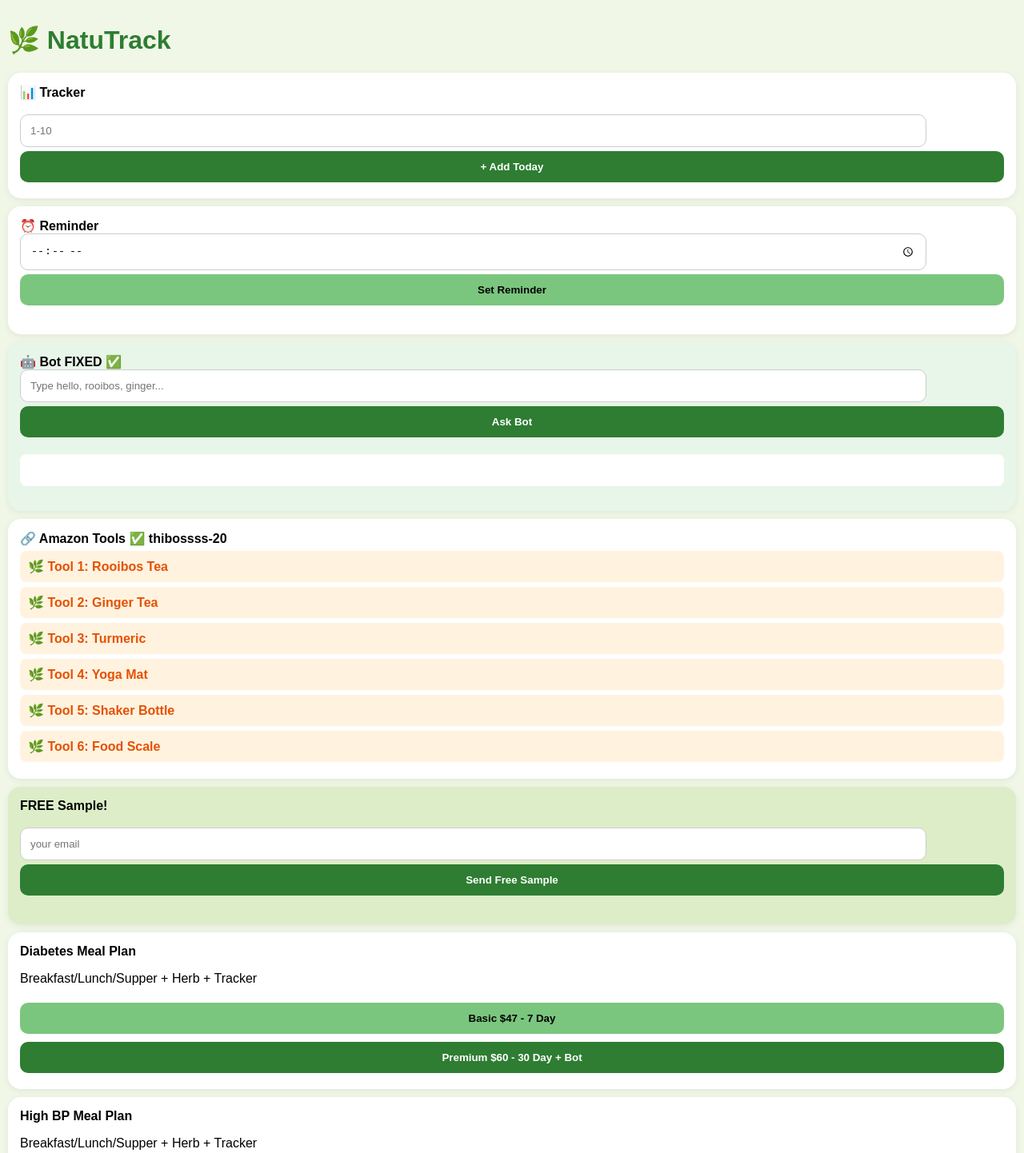
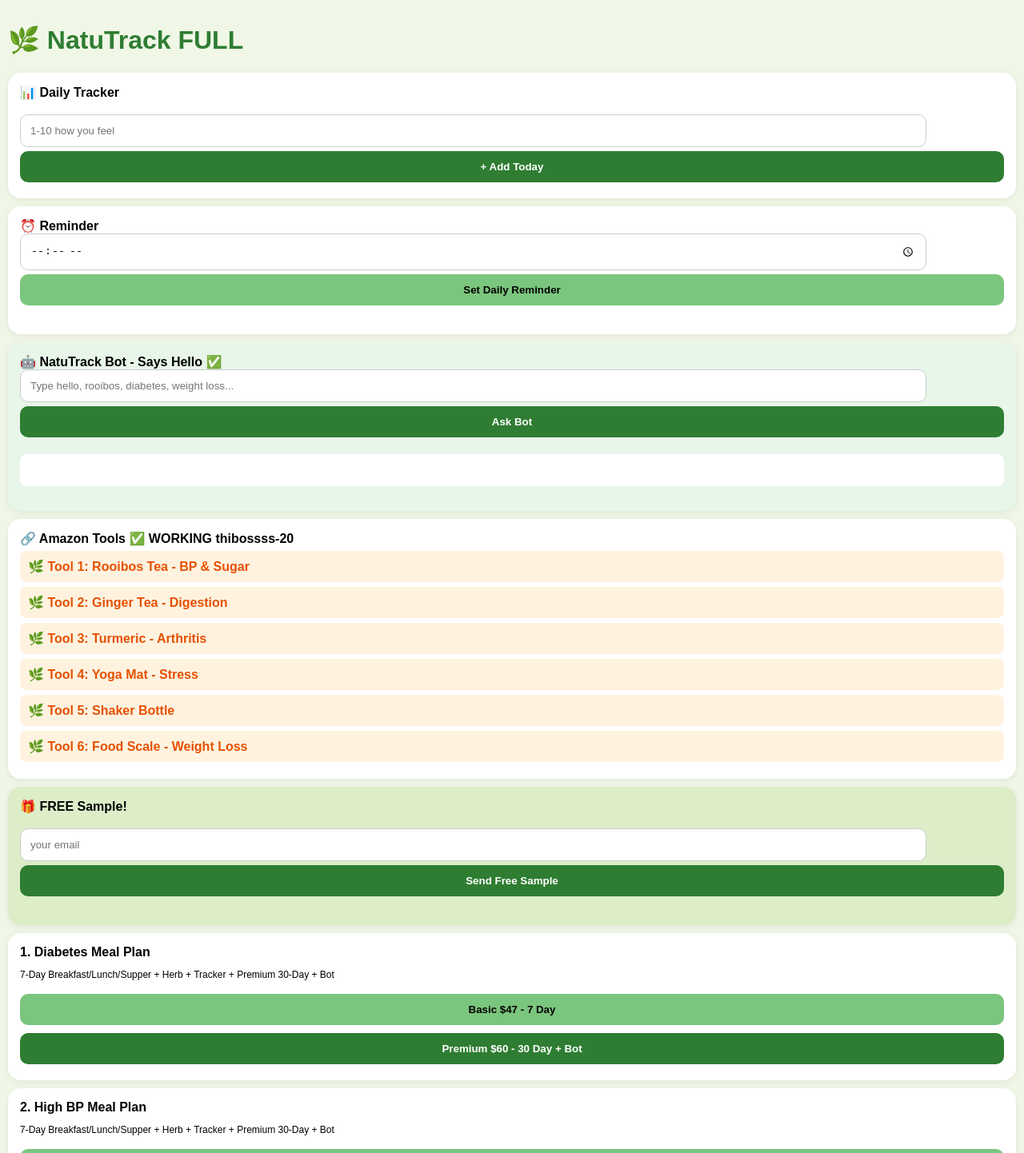
Before and after one commit to Thibossss-code/natutrackbot, a website: page index.html in a window 1280 px wide. Shown: the top 1442 px of the page at 80% size. Drawn offline with Linux system fonts and the light colour scheme.

Commit message:
Update index.html

```diff
--- a/index.html
+++ b/index.html
@@ -1,6 +1,6 @@
 <!DOCTYPE html>
 <html><head><meta charset="utf-8"><meta name="viewport" content="width=device-width,initial-scale=1">
-<title>NatuTrack</title>
+<title>NatuTrack - Full</title>
 <style>
 body{font-family:Arial;background:#f0f7e6;margin:0;padding:10px}
 .card{background:white;border-radius:16px;padding:15px;margin:10px 0;box-shadow:0 2px 8px #0001}
@@ -9,33 +9,33 @@ button{border:0;border-radius:10px;padding:12px;font-weight:bold;width:100%;marg
 input{padding:12px;border-radius:10px;border:1px solid #ccc;width:90%}
 a{display:block;padding:10px;background:#fff3e0;border-radius:8px;margin:6px 0;text-decoration:none;color:#e65100;font-weight:bold}
 </style></head><body>
-<h1 style="color:#2e7d32">🌿 NatuTrack</h1>
+<h1 style="color:#2e7d32">🌿 NatuTrack FULL</h1>
 
-<div class="card"><b>📊 Tracker</b><br><br>
-<input id="score" type="number" placeholder="1-10"><br>
+<div class="card"><b>📊 Daily Tracker</b><br><br>
+<input id="score" type="number" placeholder="1-10 how you feel"><br>
 <button class="b60" onclick="addTrack()">+ Add Today</button>
 <div id="trackList"></div></div>
 
 <div class="card"><b>⏰ Reminder</b><br>
 <input id="remTime" type="time"><br>
-<button class="b47" onclick="setRem()">Set Reminder</button>
+<button class="b47" onclick="setRem()">Set Daily Reminder</button>
 <p id="remStatus"></p></div>
 
-<div class="card" style="background:#e8f5e9"><b>🤖 Bot FIXED ✅</b><br>
-<input id="botQ" placeholder="Type hello, rooibos, ginger..."><br>
+<div class="card" style="background:#e8f5e9"><b>🤖 NatuTrack Bot - Says Hello ✅</b><br>
+<input id="botQ" placeholder="Type hello, rooibos, diabetes, weight loss..."><br>
 <button class="b60" onclick="askBot()">Ask Bot</button>
 <p id="botA" style="background:white;padding:10px;border-radius:8px;min-height:20px"></p></div>
 
-<div class="card"><b>🔗 Amazon Tools ✅ thibossss-20</b><br>
-<a href="https://www.amazon.com/s?k=rooibos+tea&tag=thibossss-20" target="_blank">🌿 Tool 1: Rooibos Tea</a>
-<a href="https://www.amazon.com/s?k=ginger+tea+digestion&tag=thibossss-20" target="_blank">🌿 Tool 2: Ginger Tea</a>
-<a href="https://www.amazon.com/s?k=turmeric+curcumin&tag=thibossss-20" target="_blank">🌿 Tool 3: Turmeric</a>
-<a href="https://www.amazon.com/s?k=yoga+mat&tag=thibossss-20" target="_blank">🌿 Tool 4: Yoga Mat</a>
+<div class="card"><b>🔗 Amazon Tools ✅ WORKING thibossss-20</b><br>
+<a href="https://www.amazon.com/s?k=rooibos+tea&tag=thibossss-20" target="_blank">🌿 Tool 1: Rooibos Tea - BP & Sugar</a>
+<a href="https://www.amazon.com/s?k=ginger+tea+digestion&tag=thibossss-20" target="_blank">🌿 Tool 2: Ginger Tea - Digestion</a>
+<a href="https://www.amazon.com/s?k=turmeric+curcumin&tag=thibossss-20" target="_blank">🌿 Tool 3: Turmeric - Arthritis</a>
+<a href="https://www.amazon.com/s?k=yoga+mat&tag=thibossss-20" target="_blank">🌿 Tool 4: Yoga Mat - Stress</a>
 <a href="https://www.amazon.com/s?k=blender+bottle&tag=thibossss-20" target="_blank">🌿 Tool 5: Shaker Bottle</a>
-<a href="https://www.amazon.com/s?k=digital+food+scale&tag=thibossss-20" target="_blank">🌿 Tool 6: Food Scale</a>
+<a href="https://www.amazon.com/s?k=digital+food+scale&tag=thibossss-20" target="_blank">🌿 Tool 6: Food Scale - Weight Loss</a>
 </div>
 
-<div class="card" style="background:#dcedc8"><b>FREE Sample!</b><br><br>
+<div class="card" style="background:#dcedc8"><b>🎁 FREE Sample!</b><br><br>
 <input id="freeEmail" placeholder="your email"><br>
 <button class="b60" onclick="freeSample()">Send Free Sample</button>
 <p id="freeMsg"></p></div>
@@ -45,26 +45,25 @@ a{display:block;padding:10px;background:#fff3e0;border-radius:8px;margin:6px 0;t
 <script>
 function addTrack(){let s=document.getElementById('score').value;if(!s)return;let l=JSON.parse(localStorage.getItem('tracks')||'[]');l.push(new Date().toLocaleDateString()+': '+s+'/10');localStorage.setItem('tracks',JSON.stringify(l));showTracks();document.getElementById('score').value='';}
 function showTracks(){let l=JSON.parse(localStorage.getItem('tracks')||'[]');document.getElementById('trackList').innerHTML=l.map(x=>'✅ '+x).join('<br>');}showTracks();
-function setRem(){let t=document.getElementById('remTime').value;if(!t)return;localStorage.setItem('remTime',t);document.getElementById('remStatus').innerText='✅ Reminder '+t;alert('Reminder '+t);}
+function setRem(){let t=document.getElementById('remTime').value;if(!t)return;localStorage.setItem('remTime',t);document.getElementById('remStatus').innerText='✅ Reminder '+t+' set!';alert('Reminder '+t);}
 function askBot(){
  let q=document.getElementById('botQ').value.toLowerCase().trim();
  let a='';
  if(!q)a='Type hello, rooibos, diabetes...';
- else if(q.includes('hello')||q.includes('hi')||q.includes('hey'))a='Hello! 👋 I am NatuTrack Bot! Try: rooibos, ginger, turmeric, diabetes, high bp, insomnia... How can I help?';
- else if(q.includes('rooibos'))a='🌿 Rooibos: No caffeine, antioxidant, great for Diabetes & BP. 2 cups/day.';
- else if(q.includes('ginger'))a='🫚 Ginger: For Digestion & nausea. 3 slices in hot water.';
+ else if(q.includes('hello')||q.includes('hi')||q.includes('hey'))a='Hello! 👋 I am NatuTrack Bot! I help with herbs & meal plans. Try: rooibos, ginger, turmeric, diabetes, high bp, insomnia, weight loss, digestion... How can I help you today?';
+ else if(q.includes('rooibos'))a='🌿 Rooibos: No caffeine, antioxidant. 2 cups/day for Diabetes & High BP. Steep 5 min.';
+ else if(q.includes('ginger'))a='🫚 Ginger: Best for Digestion. 3 slices fresh, hot water 10 min.';
  else if(q.includes('turmeric'))a='✨ Turmeric: For Arthritis, mix with black pepper.';
- else if(q.includes('diabetes'))a='🩸 Diabetes: Low GI, rooibos + cinnamon, oats. See plan below $47.';
- else if(q.includes('bp')||q.includes('pressure'))a='❤️ High BP: Less salt, hibiscus tea, garlic, walk 30min.';
- else if(q.includes('sleep')||q.includes('insomnia'))a='😴 Insomnia: Chamomile tea, no screen 1hr before bed.';
- else a='Thanks for "'+q+'"! Herbs: rooibos (BP), ginger (digestion), turmeric (joints). What is your condition?';
+ else if(q.includes('diabetes'))a='🩸 Diabetes: Low GI, rooibos + cinnamon, oats. See plan $47 below.';
+ else if(q.includes('weight'))a='⚖️ Weight Loss: Food scale + protein + veg, green tea.';
+ else a='Thanks! Try: rooibos, ginger, diabetes, high bp, weight loss?';
  document.getElementById('botA').innerText=a;
 }
-function freeSample(){let e=document.getElementById('freeEmail').value;if(!e.includes('@'))return;document.getElementById('freeMsg').innerText='✅ Sent to '+e;window.open('mailto:'+e+'?subject=FREE Sample&body=Day 1: Rooibos + Oats. Full: https://payhip.com/b/M0tfg','_blank');}
+function freeSample(){let e=document.getElementById('freeEmail').value;if(!e.includes('@')){alert('Enter email');return;}document.getElementById('freeMsg').innerText='✅ Sent to '+e;window.open('mailto:'+e+'?subject=FREE NatuTrack Sample&body=Day 1 Sample: Rooibos + Oats. Full plan: https://payhip.com/b/M0tfg','_blank');}
 var ills=["Diabetes","High BP","Insomnia","Anxiety","Digestion","Arthritis","Cholesterol","Weight Loss","Stress","Immune"];
-var out="";for(var i=0;i<ills.length;i++){out+='<div class="card"><b>'+ills[i]+' Meal Plan</b><p>Breakfast/Lunch/Supper + Herb + Tracker</p><button class="b47" onclick="buyBasic(\''+ills[i]+'\')">Basic $47 - 7 Day</button><button class="b60" onclick="buyPrem(\''+ills[i]+'\')">Premium $60 - 30 Day + Bot</button></div>';}
+var out="";for(var i=0;i<ills.length;i++){
+ out+='<div class="card"><b>'+(i+1)+'. '+ills[i]+' Meal Plan</b><p style="font-size:12px">7-Day Breakfast/Lunch/Supper + Herb + Tracker + Premium 30-Day + Bot</p><button class="b47" onclick="window.open(\'https://payhip.com/b/M0tfg\',\'_blank\')">Basic $47 - 7 Day</button><button class="b60" onclick="window.open(\'https://payhip.com/b/M0tfg\',\'_blank\')">Premium $60 - 30 Day + Bot</button></div>';
+}
 document.getElementById("plans").innerHTML=out;
-function buyBasic(ill){window.open('https://payhip.com/b/M0tfg','_blank');}
-function buyPrem(ill){window.open('https://payhip.com/b/M0tfg','_blank');}
 </script>
 </body></html>
```
